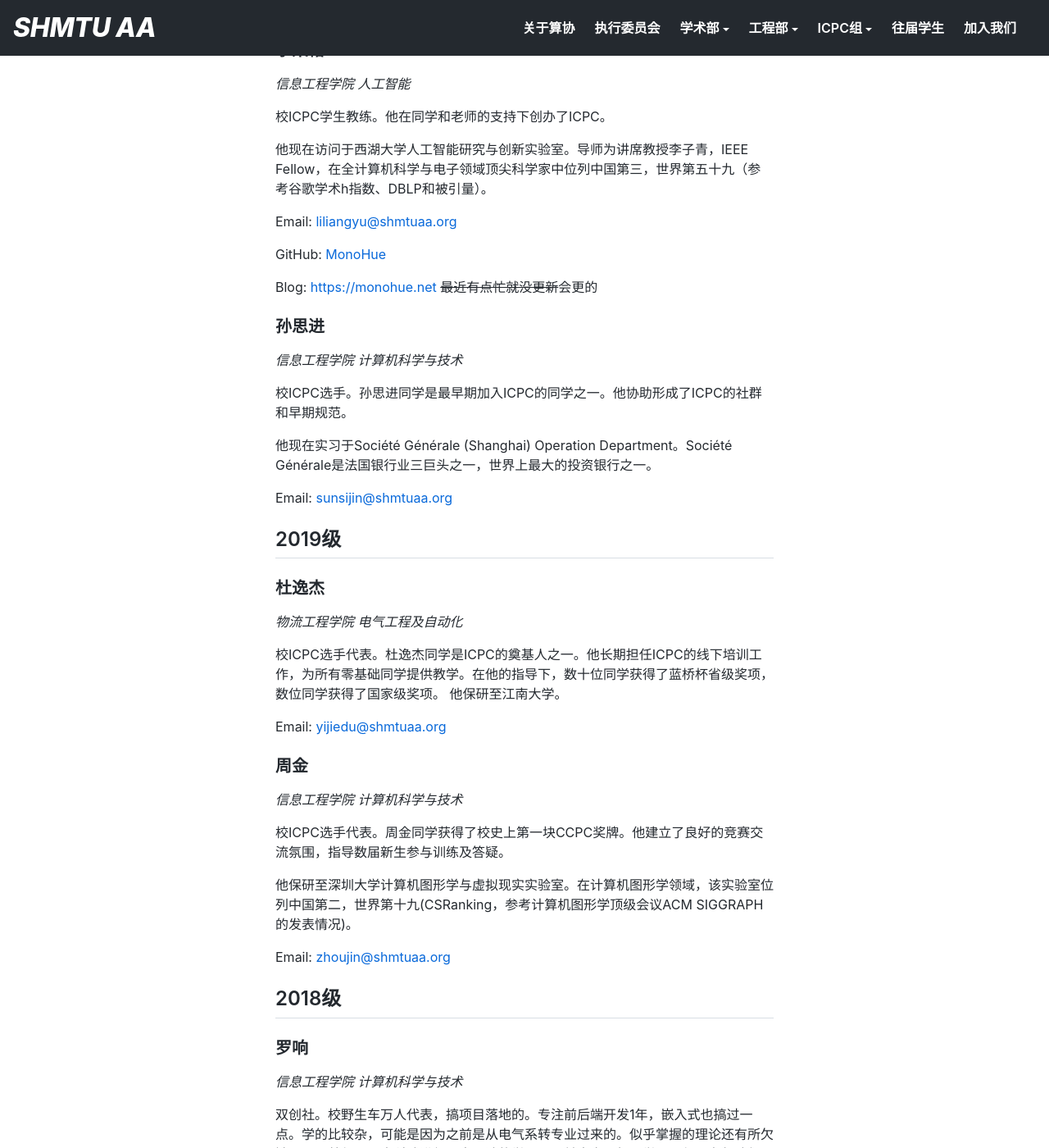
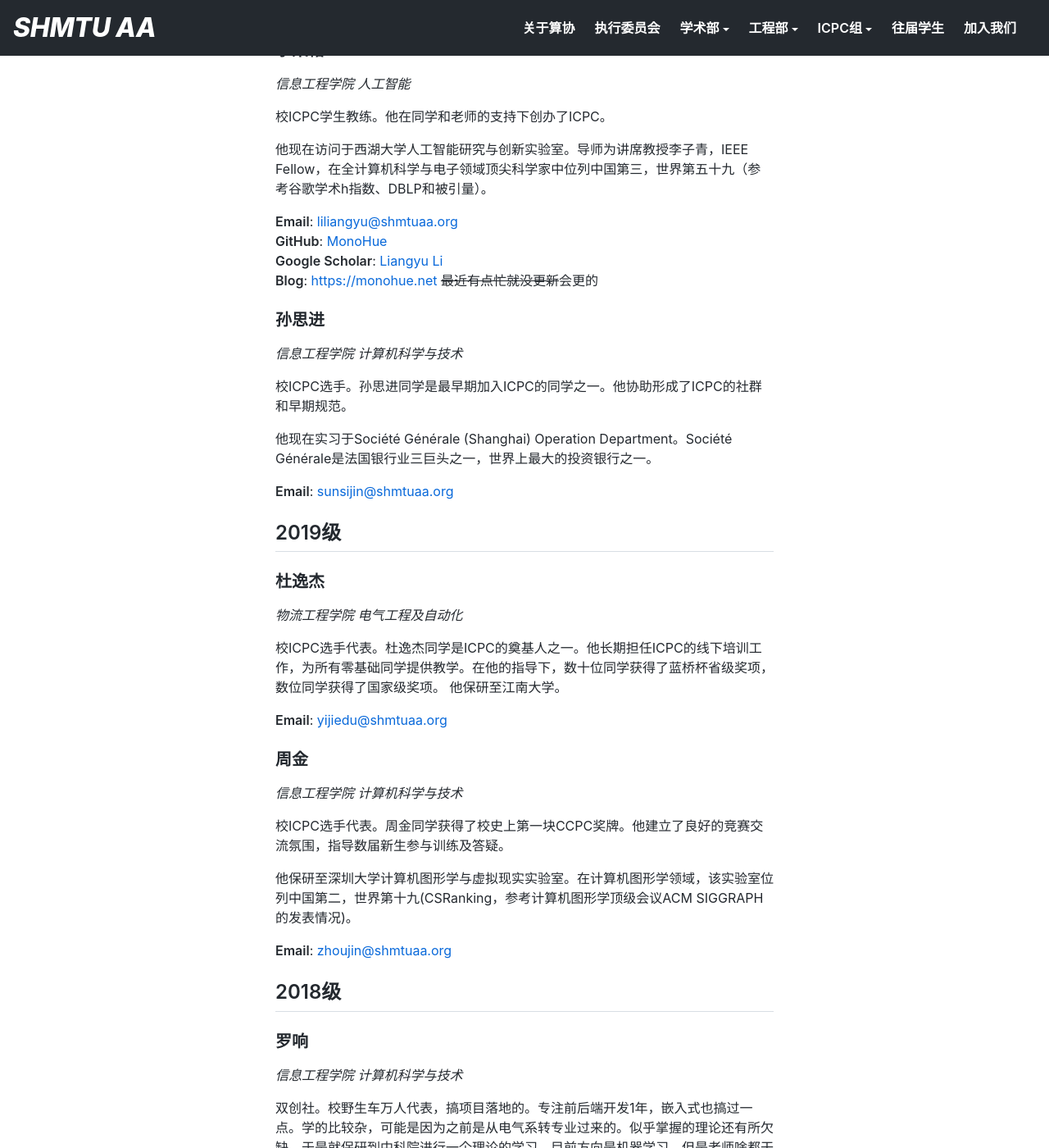
Before and after one commit to shmtuaa/shmtuaa.org, a Jekyll site: the page built from _posts/2022-10-01-MAIN-fellow.md, in a window 1280 px wide and 1400 px high, scrolled down 239 px. Shown: the whole window at 82% size. Built offline with Jekyll 4.4.1, drawn with Linux system fonts in a browser that asks for light colours; some of the changed lines change nothing that is shown; some of the changed text lies outside the part shown.

Commit message:
upd stu info

```diff
--- a/_posts/2022-10-01-MAIN-fellow.md
+++ b/_posts/2022-10-01-MAIN-fellow.md
@@ -16,11 +16,10 @@ _信息工程学院 人工智能_
 
 他现在访问于西湖大学人工智能研究与创新实验室。导师为讲席教授李子青，IEEE Fellow，在全计算机科学与电子领域顶尖科学家中位列中国第三，世界第五十九（参考谷歌学术h指数、DBLP和被引量）。
 
-Email: [liliangyu@shmtuaa.org](mailto:liliangyu@shmtuaa.org)
-
-GitHub: [MonoHue](https://github.com/MonoHue)
-
-Blog: [https://monohue.net](https://monohue.net) ~~最近有点忙就没更新~~会更的
+**Email**: [liliangyu@shmtuaa.org](mailto:liliangyu@shmtuaa.org)
+**GitHub**: [MonoHue](https://github.com/MonoHue)
+**Google Scholar**: [Liangyu Li](https://scholar.google.com/citations?user=AcMka74AAAAJ)
+**Blog**: [https://monohue.net](https://monohue.net) ~~最近有点忙就没更新~~会更的
 
 ### 孙思进
 
@@ -30,7 +29,7 @@ _信息工程学院 计算机科学与技术_
 
 他现在实习于Société Générale (Shanghai) Operation Department。Société Générale是法国银行业三巨头之一，世界上最大的投资银行之一。
 
-Email: [sunsijin@shmtuaa.org](mailto:sunsijin@shmtuaa.org)
+**Email**: [sunsijin@shmtuaa.org](mailto:sunsijin@shmtuaa.org)
 
 ## 2019级
 
@@ -40,7 +39,7 @@ _物流工程学院 电气工程及自动化_
 
 校ICPC选手代表。杜逸杰同学是ICPC的奠基人之一。他长期担任ICPC的线下培训工作，为所有零基础同学提供教学。在他的指导下，数十位同学获得了蓝桥杯省级奖项，数位同学获得了国家级奖项。 他保研至江南大学。
 
-Email: [yijiedu@shmtuaa.org](mailto:yijiedu@shmtuaa.org)
+**Email**: [yijiedu@shmtuaa.org](mailto:yijiedu@shmtuaa.org)
 
 ### 周金
 
@@ -50,7 +49,7 @@ _信息工程学院 计算机科学与技术_
 
 他保研至深圳大学计算机图形学与虚拟现实实验室。在计算机图形学领域，该实验室位列中国第二，世界第十九(CSRanking，参考计算机图形学顶级会议ACM SIGGRAPH的发表情况)。
 
-Email: [zhoujin@shmtuaa.org](mailto:zhoujin@shmtuaa.org)
+**Email**: [zhoujin@shmtuaa.org](mailto:zhoujin@shmtuaa.org)
 
 ## 2018级
 
@@ -62,9 +61,8 @@ _信息工程学院 计算机科学与技术_
 
 就读于中国科学院大学（**U**niversity of **C**hinese **A**cademy of **S**ciences）工程科学学院，由于22年国庆节之后整个UCAS上了未证实名单，大概率是要在UCAS硕博连读了。
 
-Email: [luoxiang@shmtuaa.org](mailto:luoxiang@shmtuaa.org)
-
-Website: [https://flandre.net](https://flandre.net)
+**Email**: [luoxiang@shmtuaa.org](mailto:luoxiang@shmtuaa.org)
+**Website**: [https://flandre.net](https://flandre.net)
 
 ## 2017级
 
@@ -76,4 +74,4 @@ _物流工程学院 自动化_
 
 他曾任微软亚洲研究院算法工程师（实习），目前就职于博达电子。
 
-Email: [zhuenbei@shmtuaa.org](mailto:zhuenbei@shmtuaa.org)
+**Email**: [zhuenbei@shmtuaa.org](mailto:zhuenbei@shmtuaa.org)
```
